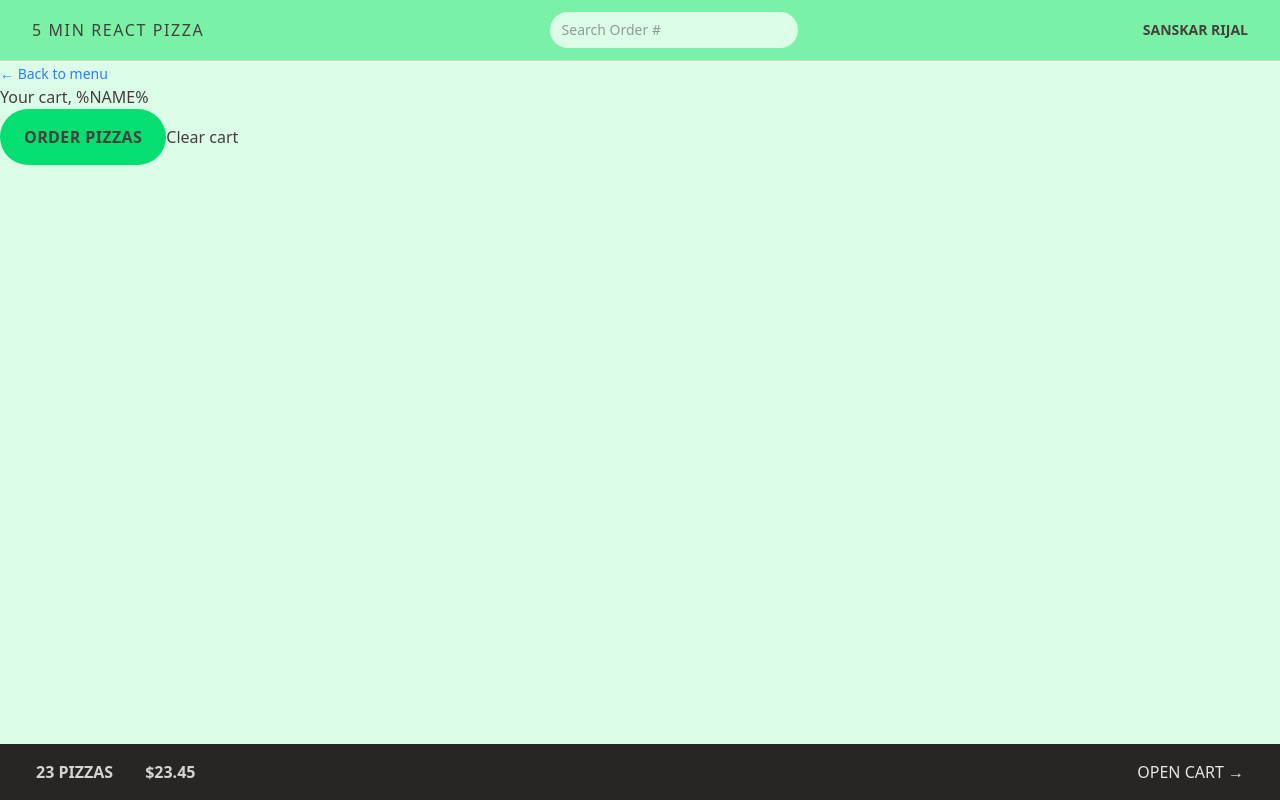
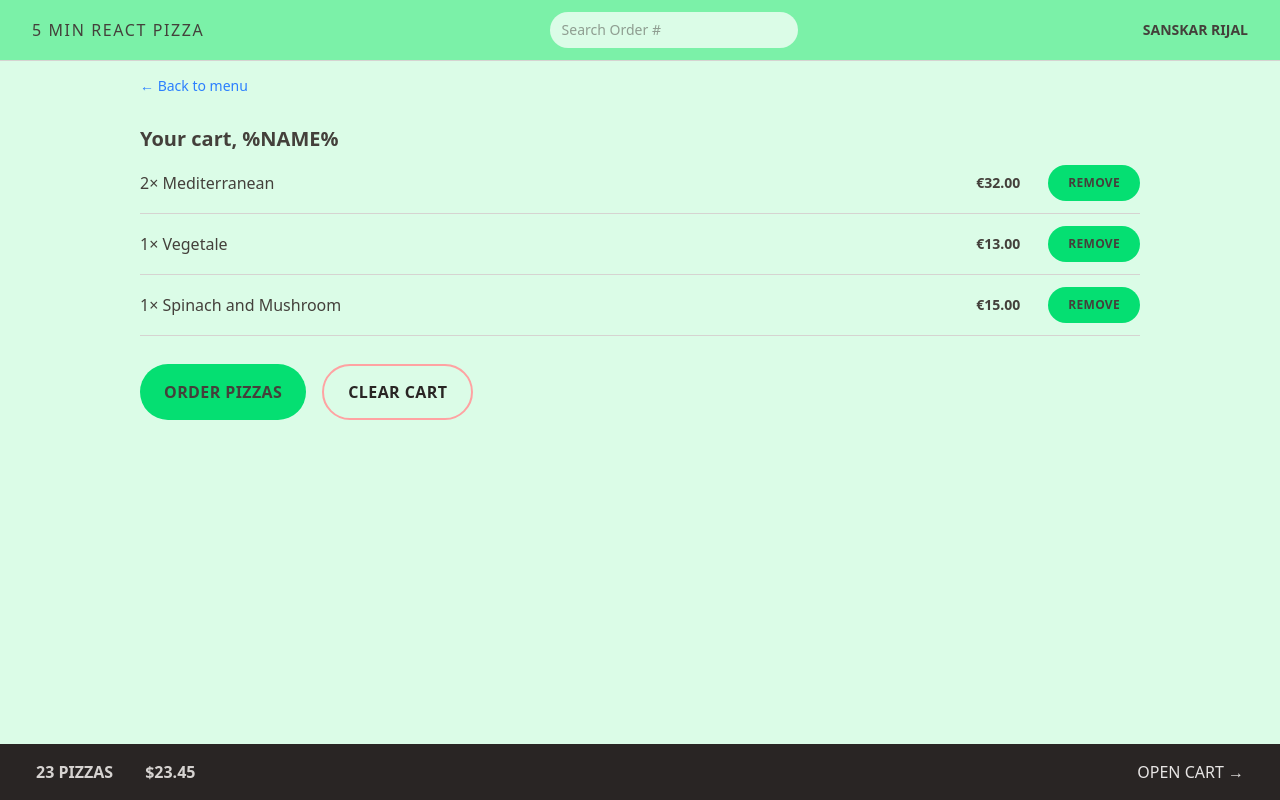
Before and after one commit to Sanskar-Rijal/5-Min-Pizza-, a React (Vite) app: page /cart in a window 1280 px wide. Built offline with nearby package versions, Linux system fonts and the light colour scheme.

Commit message:
styling cart

```diff
--- a/src/features/cart/Cart.jsx
+++ b/src/features/cart/Cart.jsx
@@ -1,25 +1,26 @@
-import { Link } from 'react-router-dom';
-import LinkButton from '../../ui/LinkButton';
-import Button from '../user/Button';
+import { Link } from "react-router-dom";
+import LinkButton from "../../ui/LinkButton";
+import Button from "../user/Button";
+import CartItem from "./CartItem";
 
 const fakeCart = [
   {
     pizzaId: 12,
-    name: 'Mediterranean',
+    name: "Mediterranean",
     quantity: 2,
     unitPrice: 16,
     totalPrice: 32,
   },
   {
     pizzaId: 6,
-    name: 'Vegetale',
+    name: "Vegetale",
     quantity: 1,
     unitPrice: 13,
     totalPrice: 13,
   },
   {
     pizzaId: 11,
-    name: 'Spinach and Mushroom',
+    name: "Spinach and Mushroom",
     quantity: 1,
     unitPrice: 15,
     totalPrice: 15,
@@ -30,17 +31,24 @@
   const cart = fakeCart;
 
   return (
-    <div>
+    <div className="px-3 py-3">
       <LinkButton to="/menu">&larr; Back to menu</LinkButton>
 
-      <h2>Your cart, %NAME%</h2>
+      <h2 className="mt-7 text-xl font-semibold">Your cart, %NAME%</h2>
 
-      <div>
+      <ul className="divide-y divide-stone-300 border-b border-stone-300">
+        {cart.map((item) => (
+          <CartItem item={item} key={item.key} />
+        ))}
+      </ul>
+
+      <div className="mt-7 space-x-4">
         <Button type="primary" to="/order/new">
           Order Pizzas
         </Button>
         {/* <Link to="/order/new">Order pizzas</Link> */}
-        <button>Clear cart</button>
+
+        <Button type="secondary">Clear Cart</Button>
       </div>
     </div>
   );
--- a/src/features/cart/CartItem.jsx
+++ b/src/features/cart/CartItem.jsx
@@ -1,13 +1,17 @@
+import { formatCurrency } from "../../utils/helpers";
+import Button from "../user/Button";
+
 function CartItem({ item }) {
   const { pizzaId, name, quantity, totalPrice } = item;
 
   return (
-    <li>
-      <p>
+    <li className="py-3 sm:flex sm:items-center sm:justify-between">
+      <p className="mb-1 sm:mb-0">
         {quantity}&times; {name}
       </p>
-      <div>
-        <p>{formatCurrency(totalPrice)}</p>
+      <div className="flex items-center justify-between sm:gap-7">
+        <p className="text-sm font-bold">{formatCurrency(totalPrice)}</p>
+        <Button type="small">Remove</Button>
       </div>
     </li>
   );
--- a/src/features/user/Button.jsx
+++ b/src/features/user/Button.jsx
@@ -1,12 +1,15 @@
-import { Link } from 'react-router-dom';
+import { Link } from "react-router-dom";
 
 function Button({ children, disabled, to, type }) {
   const base =
-    'inline-block rounded-full bg-green-400 font-semibold tracking-wide uppercase transition-colors duration-300 text-shadow-stone-800 hover:cursor-pointer hover:bg-green-300 focus:bg-red-300 focus:ring focus:ring-amber-500 focus:ring-offset-2 focus:outline-none disabled:cursor-not-allowed ';
+    "inline-block rounded-full bg-green-400 font-semibold tracking-wide uppercase transition-colors duration-300 text-shadow-stone-800 hover:cursor-pointer hover:bg-green-300 focus:bg-red-300 focus:ring focus:ring-amber-500 focus:ring-offset-2 focus:outline-none disabled:cursor-not-allowed ";
 
   const styles = {
-    primary: base + ' px-4 py-3  sm:px-6 sm:py-4',
-    small: base + ' px-1 py-2 md:px-5 md:py-2.5 text-xs',
+    primary: base + " px-4 py-3  sm:px-6 sm:py-4",
+    small: base + " px-2 py-2 md:px-5 md:py-2.5 text-xs",
+    secondary:
+      base +
+      " px-4 py-3 sm:px-6 sm:py-3.5 bg-transparent border-2 border-red-300 hover:bg-red-300 text-stone-800",
   };
 
   if (to) {
--- a/src/ui/AppLayout.jsx
+++ b/src/ui/AppLayout.jsx
@@ -1,20 +1,23 @@
-import { Outlet, useNavigation } from 'react-router-dom';
-import CartOverview from '../features/cart/CartOverview';
-import Header from './Header';
-import Loading from './Loading';
+import { Outlet, useNavigation } from "react-router-dom";
+import CartOverview from "../features/cart/CartOverview";
+import Header from "./Header";
+import Loading from "./Loading";
 
 function AppLayout() {
   const navigation = useNavigation();
   //console.log(navigation);
-  const isLoading = navigation.state === 'loading';
+  const isLoading = navigation.state === "loading";
   return (
     <div className="grid h-screen grid-rows-[auto_1fr_auto] bg-green-100">
       {isLoading && <Loading />}
 
       <Header />
-      <main className="max-w-3xl overflow-x-scroll">
-        <Outlet />
-      </main>
+      <div className="overflow-y-scroll">
+        <main className="mx-auto max-w-5xl">
+          <Outlet />
+        </main>
+      </div>
+
       <CartOverview />
     </div>
   );
```
Also changed, not shown: src/features/menu/MenuItem.jsx (+4 -4 lines).
